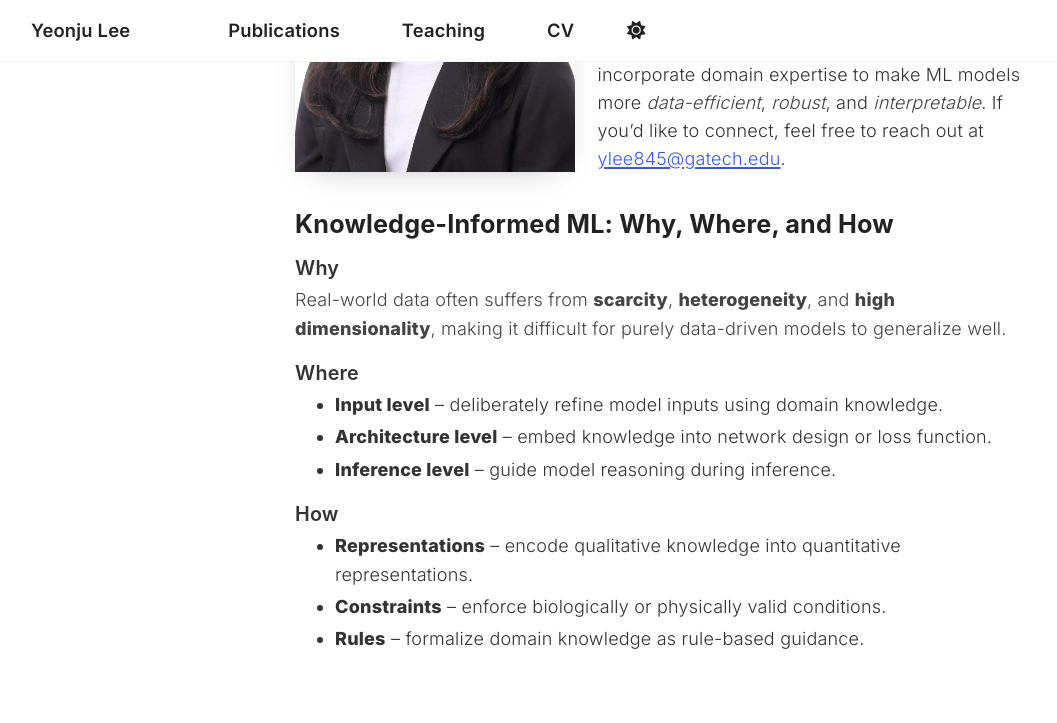
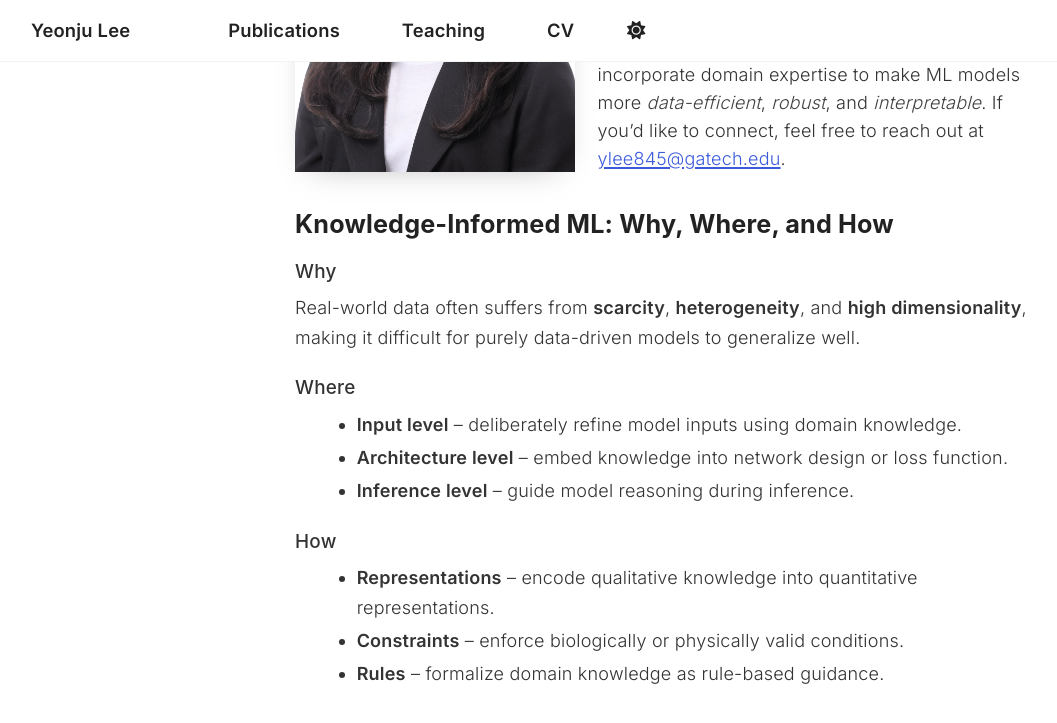
Before and after one commit to ylee845/ylee845.github.io, a Jekyll site: the page built from _pages/about.md, in a window 1280 px wide and 900 px high, scrolled down 321 px. Shown: the top 723 px of the window, without its empty margins (0-1057 px from the left). Built offline with Jekyll 4.4.1, drawn with Linux system fonts in a browser that asks for light colours; a script that is not in the unit is left out.

Commit message:
Update about.md

```diff
--- a/_pages/about.md
+++ b/_pages/about.md
@@ -130,36 +130,31 @@ redirect_from:
   </p>
 </div>
 
-<div class="about-sections" style="max-width:75ch; margin:auto; line-height:1.6;">
-  <h3 style="font-size:1.4rem; font-weight:700; color:#222;">
+<div class="about-sections" style="max-width:75ch; margin:auto; line-height:1.65; font-family:'Inter', system-ui, -apple-system, 'Segoe UI', Roboto, Arial, sans-serif; color:#333;">
+  <h3 style="font-size:1.4rem; font-weight:650; color:#222; margin-bottom:1rem;">
     Knowledge-Informed ML: Why, Where, and How
   </h3>
-  <h3 style="font-size:1.1rem; font-weight:600; margin-top:1rem; color:#333;">
-    Why
-  </h3>
-  <p style="color:#444;">
-    Real-world data often suffers from <strong>scarcity</strong>,
-    <strong>heterogeneity</strong>, and <strong>high dimensionality</strong>,
+
+  <h4 style="font-size:1.05rem; font-weight:550; margin-top:1.2rem;">Why</h4>
+  <p style="margin-top:.4rem;">
+    Real-world data often suffers from
+    <span style="font-weight:520;">scarcity</span>,
+    <span style="font-weight:520;">heterogeneity</span>, and
+    <span style="font-weight:520;">high dimensionality</span>,
     making it difficult for purely data-driven models to generalize well.
   </p>
-  <h3 style="font-size:1.1rem; font-weight:600; margin-top:1rem; color:#333;">
-    Where
-  </h3>
-  <p style="color:#444;">
-    <ul>
-    <li><strong>Input level</strong> – deliberately refine model inputs using domain knowledge.</li>
-    <li><strong>Architecture level</strong> – embed knowledge into network design or loss function.</li>
-    <li><strong>Inference level</strong> – guide model reasoning during inference.</li>
+
+  <h4 style="font-size:1.05rem; font-weight:550; margin-top:1.4rem;">Where</h4>
+  <ul style="margin-top:.3rem; margin-left:1.2rem;">
+    <li><span style="font-weight:520;">Input level</span> – deliberately refine model inputs using domain knowledge.</li>
+    <li><span style="font-weight:520;">Architecture level</span> – embed knowledge into network design or loss function.</li>
+    <li><span style="font-weight:520;">Inference level</span> – guide model reasoning during inference.</li>
   </ul>
-  </p>
-  <h3 style="font-size:1.1rem; font-weight:600; margin-top:1rem; color:#333;">
-    How
-  </h3>
-  <p style="color:#444;">
-    <ul>
-    <li><strong>Representations</strong> – encode qualitative knowledge into quantitative representations.</li>
-    <li><strong>Constraints</strong> – enforce biologically or physically valid conditions.</li>
-    <li><strong>Rules</strong> – formalize domain knowledge as rule-based guidance.</li>
+
+  <h4 style="font-size:1.05rem; font-weight:550; margin-top:1.4rem;">How</h4>
+  <ul style="margin-top:.3rem; margin-left:1.2rem;">
+    <li><span style="font-weight:520;">Representations</span> – encode qualitative knowledge into quantitative representations.</li>
+    <li><span style="font-weight:520;">Constraints</span> – enforce biologically or physically valid conditions.</li>
+    <li><span style="font-weight:520;">Rules</span> – formalize domain knowledge as rule-based guidance.</li>
   </ul>
-  </p>
 </div>
```
